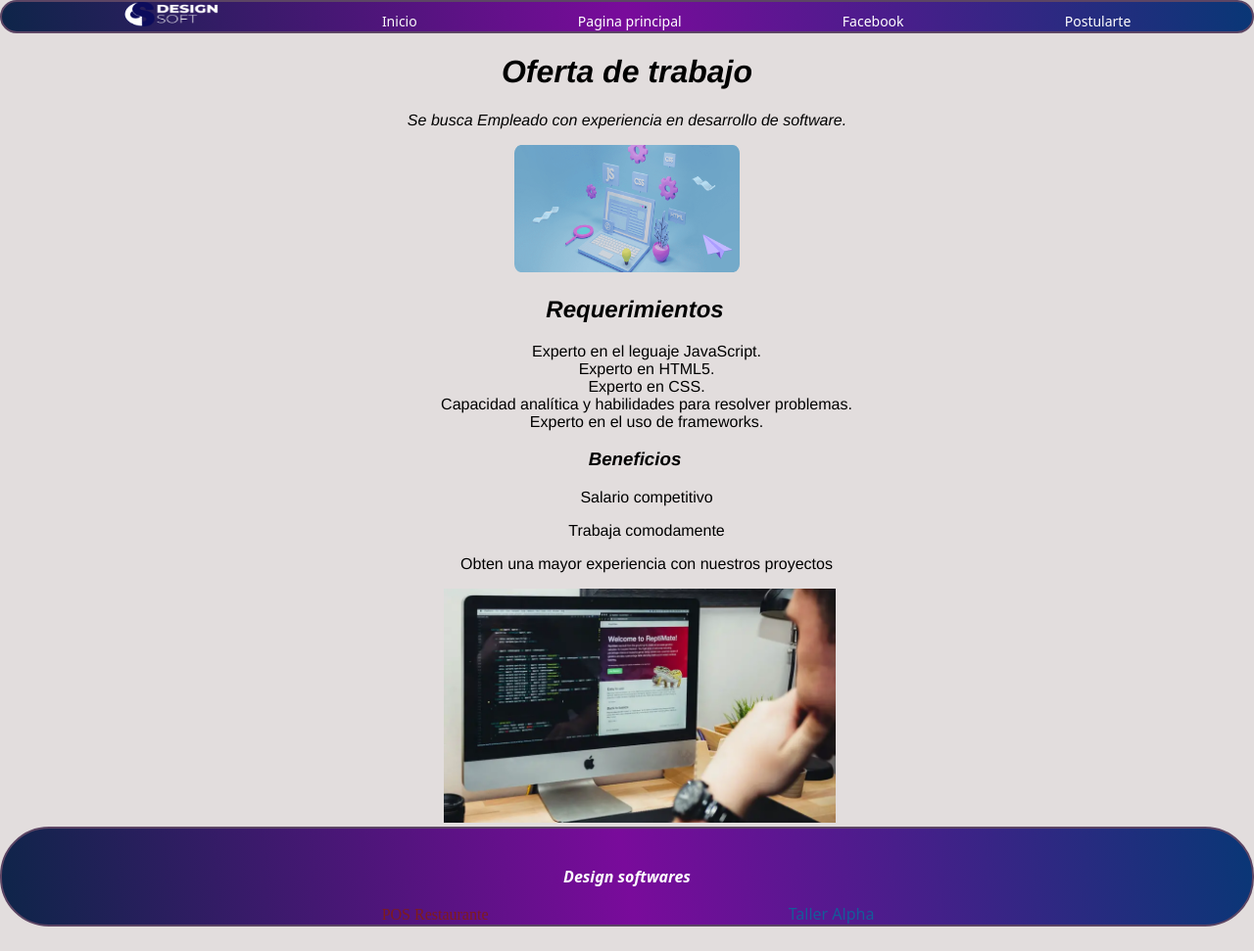
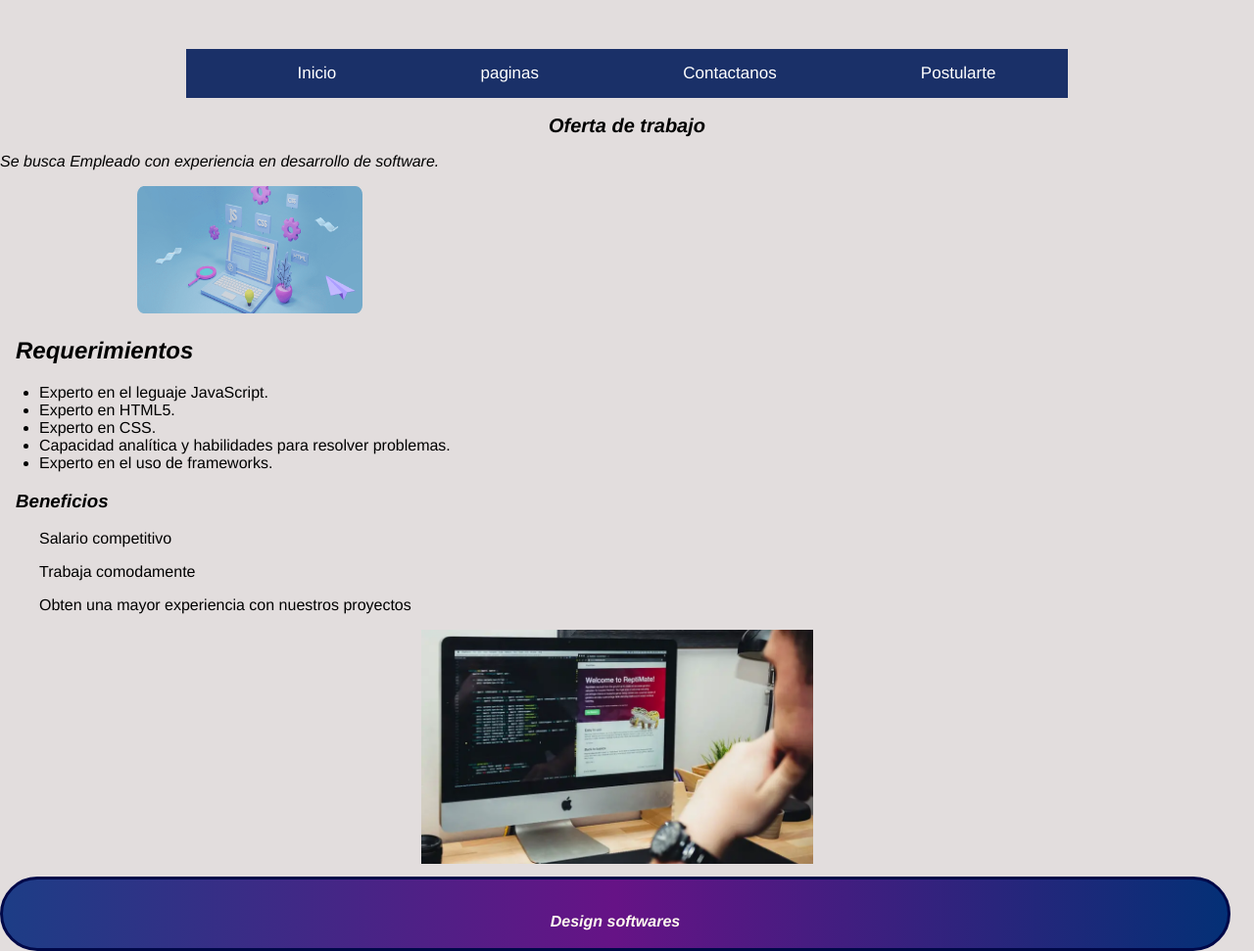
Before and after one commit to JoseGabriel08/htm, a plain HTML site: page index.html in a window 1280 px wide. Shown: the whole page at 98% size. Before the commit the page ends 946 px from the top, so only its background shows below. Drawn offline with Linux system fonts and the light colour scheme.

Commit message:
Add files via upload

```diff
--- a/index.html
+++ b/index.html
@@ -8,16 +8,34 @@
     <title>Design soft</title>
 
 </head>
+
+<header>
+
+   <nav>
+    <ul class="menu">
+        <li><a href="http://127.0.0.1:5500/htm-1/index.html">Inicio</a></li>
+        <li>
+            <a href="#">paginas</a>
+            <ul class="sub-menu">
+                <li><a href="">Desing soft</a></li>
+                <li><a href="https://posmovi.com/">POS Movi</a></li>
+                <li><a href="https://posrestaurantes.com/">POS Restaurantes</a></li>
+                <li><a href="https://www.talleralpha.com/">Taller Alpha</a></li>
+            </ul>
+        </li>
+        <li><a href="">Contactanos</a>
+        <ul class="sub-menu">
+            <li><a href="https://www.Facebook.com/DSposmovi">Facebook</a></li>
+            <li><a href="">WhatsApp</a></li>
+        </ul>
+        </li>
+        <li><a href="/formulario.html">Postularte</a></li>
+    </ul>
+   </nav>
+
+</header>
+
 <body class="imagen" style="background-color: rgba(223, 217, 217, 0.881);">
-
-    <div class="topnav">
-        <img src="img/DesignSoft-Main-vertical.png" alt="" style="height: 25px; width: 100px;" id="logo">
-        <a class="active" href=http://127.0.0.1:3000/index.html>Inicio</a>
-        <a href="https://posmovi.com/">Pagina principal</a>
-        <a href="https://www.Facebook.com/DSposmovi">Facebook</a>
-        <a href="/formulario.html">Postularte</a>
-    </div>
-
 
     <h1><cite>Oferta de trabajo</cite></h1>
 
@@ -56,11 +74,8 @@
 </body>
 
 <footer><br>
-
     <p><cite><strong>Design softwares</strong></cite></p>
-    <a id="button2" href="https://posrestaurantes.com/">POS Restaurante</a>
-    <a id="button3" href="https://www.talleralpha.com/">Taller Alpha</a>
-
 </footer>
 
+
 </html>
--- a/style.css
+++ b/style.css
@@ -1,10 +1,58 @@
-.topnav {
+nav{
+    max-width: 900px;
+    margin: auto;
+    background-color: #1a3068;
+    font-size: 17px;
+    margin-top: 50px;
+   background-color: #1a3068;
+
+}
+
+.menu {
+    list-style: none;
+    display: flex;
+    justify-content: space-around;
+}
+
+.menu >li > a{
+    display: block;
+    padding: 15px 15px;
+    color: white;
+    text-decoration: none;
+}
+
+.menu > li:hover {
+    background-color: rgb(0, 0, 0);
+}
+
+.sub-menu {
+    position: absolute;
+    display: none;
+    list-style: none;
+    width: 200px;
+    background-color: rgba(0, 0, 0, 5);
+}
+
+.menu li:hover .sub-menu{
+    display: block;
+}
+
+.sub-menu li:hover {
+    background-color: rgb(34, 34, 34);
+}
+
+.sub-menu li a{
+    display: block;
+    color: white;
+    padding: 15px 15px 15px 20px;
+    text-decoration: none;
+}
+
+h1 {
     text-align: center;
-    color: rgb(255, 255, 255) ;
-    font-family:system-ui, -apple-system, BlinkMacSystemFont, 'Segoe UI', Roboto, Oxygen, Ubuntu, Cantarell, 'Open Sans', 'Helvetica Neue', sans-serif;
-    border: solid rgb(92, 69, 100) 2px;
-    border-radius: 50px;
-    background: linear-gradient(80deg, rgb(14, 37, 73), rgb(121, 11, 155), rgb(9, 55, 118));
+    color: #000000;
+    font-size: 20px;
+    font-family: 'Franklin Gothic Medium', 'Arial Narrow', Arial, sans-serif;
 }
 
 h2 {
@@ -19,32 +67,7 @@ h2 {
 body {
     background-color: rgb(255, 255, 255);
     margin: 0%;
-    font-family:'Franklin Gothic Medium', 'Arial Narrow', Arial, sans-serif;
-    text-align: center;
-    text-decoration: none;
-}
-
-.ex-manteni li{
-    display: block;
-}
-
-
-.topnav a {
-    display: inline;
-    color: rgb(255, 255, 255);
-    margin-left: 10rem;
-    text-decoration: none;
-    font-size: 14px;
-}
-
-.topnav :hover {
-    background-color: #4e1976;
-    color: rgb(10, 10, 10);
-}
-
-.topnav a.active {
-    color: rgb(249, 249, 249);
-    text-align: center;
+    font-family:'Franklin Gothic Medium', 'Arial Narrow', Arial, sans-serif
 }
 
 .contenedors {
@@ -81,12 +104,12 @@ h3 {
     border-radius: 50px;
     text-decoration: none;
         padding: 2px;
-    color: rgb(126, 28, 28);
+    color: rgb(94, 62, 62);
     font-family: 'Times New Roman', Times, serif;
 }
 
 #button2:hover{
-    color: #6a0d0d;
+    color: #600404;
     transition-duration: .9s;
 }
 
@@ -103,13 +126,15 @@ h3 {
     transition-duration: .9s;
 }
 
-footer{
+footer {
+    height: 70px;
+    width: 1250px;
+    color: floralwhite;
+    background: linear-gradient(90deg, rgb(29, 61, 134), rgb(102, 19, 134), rgb(4, 48, 118));
     text-align: center;
-    color: rgb(255, 255, 255) ;
-    font-family:system-ui, -apple-system, BlinkMacSystemFont, 'Segoe UI', Roboto, Oxygen, Ubuntu, Cantarell, 'Open Sans', 'Helvetica Neue', sans-serif;
-    border: solid rgb(92, 69, 100) 2px;
-    border-radius: 50px;
-    background: linear-gradient(80deg, rgb(14, 37, 73), rgb(121, 11, 155), rgb(9, 55, 118));
+    border: solid rgb(0, 8, 72) 3px;
+    border-radius: 40px;
+    margin-top: 9px;
 }
 
 .btn {
@@ -117,5 +142,5 @@ footer{
 }
 
 .img3 {
-    margin-left: 25px;
+    margin-left: 430px;
 }
```
Also changed, not shown: formulario.html (+1 -1 lines), formulario.css (line endings or trailing spaces).
